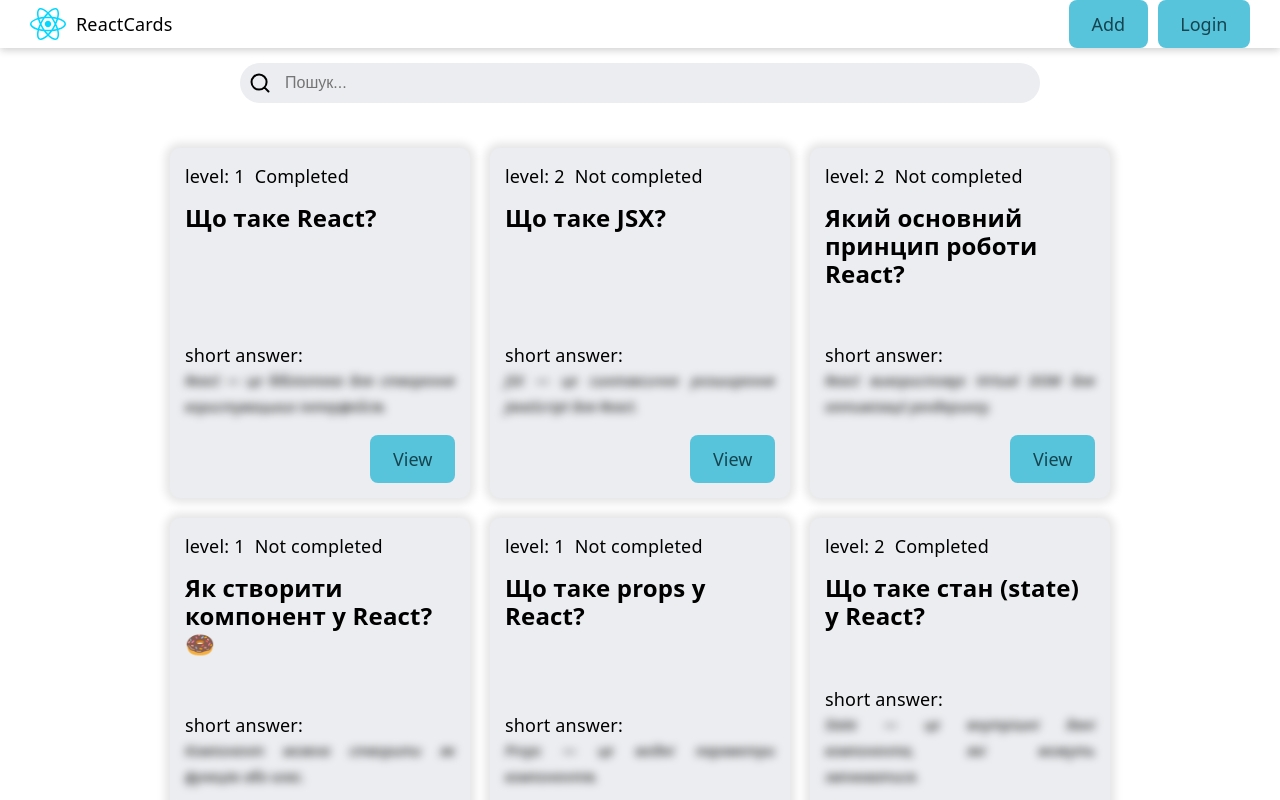
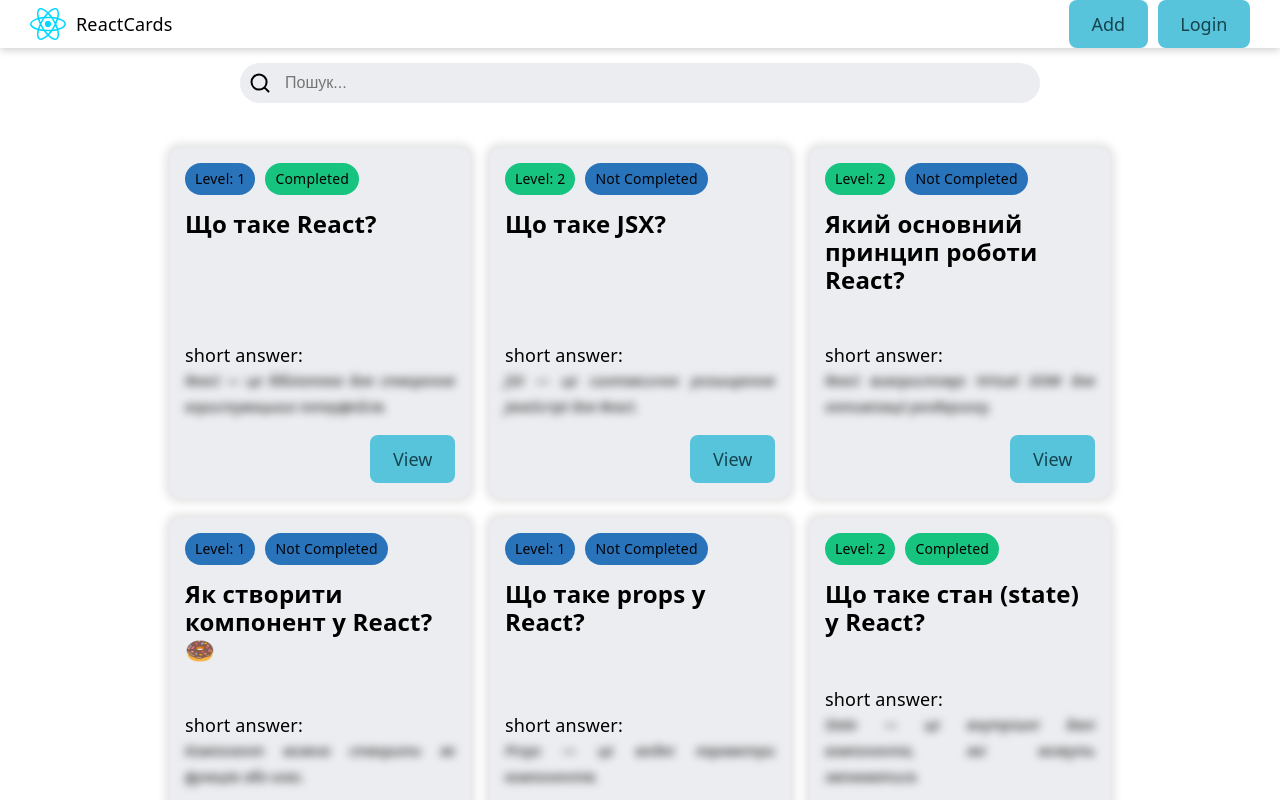
Before and after one commit to YaroslavPrystupluk/react-app-course, a React (Vite) app: page / in a window 1280 px wide. Built offline with nearby package versions, Linux system fonts and the light colour scheme; data requests are answered from the project's data file.

Commit message:
add badge

```diff
--- /dev/null
+++ b/src/components/Badge/Badge.jsx
@@ -0,0 +1,18 @@
+import s from "./index.module.css";
+
+const Badge = ({ variant, children }) => {
+  switch (variant) {
+    case "primary":
+      return <div className={`${s.badge} ${s.primary}`}>{children}</div>;
+    case "success":
+      return <div className={`${s.badge} ${s.success}`}>{children}</div>;
+    case "warning":
+      return <div className={`${s.badge} ${s.warning}`}>{children}</div>;
+    case "alert":
+      return <div className={`${s.badge} ${s.alert}`}>{children}</div>;
+    default:
+      return <div className={s.badge}>{children}</div>;
+  }
+};
+
+export default Badge;
--- /dev/null
+++ b/src/components/Badge/index.js
@@ -0,0 +1 @@
+export { default as Badge } from "./Badge.jsx";
--- /dev/null
+++ b/src/components/Badge/index.module.css
@@ -0,0 +1,26 @@
+.badge {
+  width: fit-content;
+  border-radius: 20px;
+  padding: 3px 10px;
+  color: var(--text-color);
+  background-color: #c5baff;
+  text-transform: capitalize;
+  font-weight: 500;
+  font-size: 14px;
+}
+
+.primary {
+  background-color: #2973ba;
+}
+
+.success {
+  background-color: #16c47f;
+}
+
+.warning {
+  background-color: #ff9d23;
+}
+
+.alert {
+  background-color: #d84040;
+}
--- a/src/components/QuestionCard/QuestionCard.jsx
+++ b/src/components/QuestionCard/QuestionCard.jsx
@@ -1,18 +1,24 @@
-import {memo} from "react";
+import { memo } from "react";
 import { Button } from "../Button/index.jsx";
 import { useNavigate } from "react-router-dom";
 
 import s from "./index.module.css";
-
+import { Badge } from "../Badge";
 
 const QuestionCard = ({ card }) => {
   const navigate = useNavigate();
 
+  const levelVariant =
+    card.level === 1 ? "primary" : card.level === 2 ? "success" : "alert";
+  const completedVariant = card.completed ? "success" : "primary";
+
   return (
     <div className={s.card}>
       <div className={s.cardLabels}>
-        <div>level: {card.level}</div>
-        <div>{card.completed ? "Completed" : "Not completed"}</div>
+        <Badge variant={levelVariant}>level: {card.level}</Badge>
+        <Badge variant={completedVariant}>
+          {card.completed ? "Completed" : "Not completed"}
+        </Badge>
       </div>
       <h5 className={s.cardTitle}>{card.question}</h5>
       <div className={s.cardAnswers}>
```
